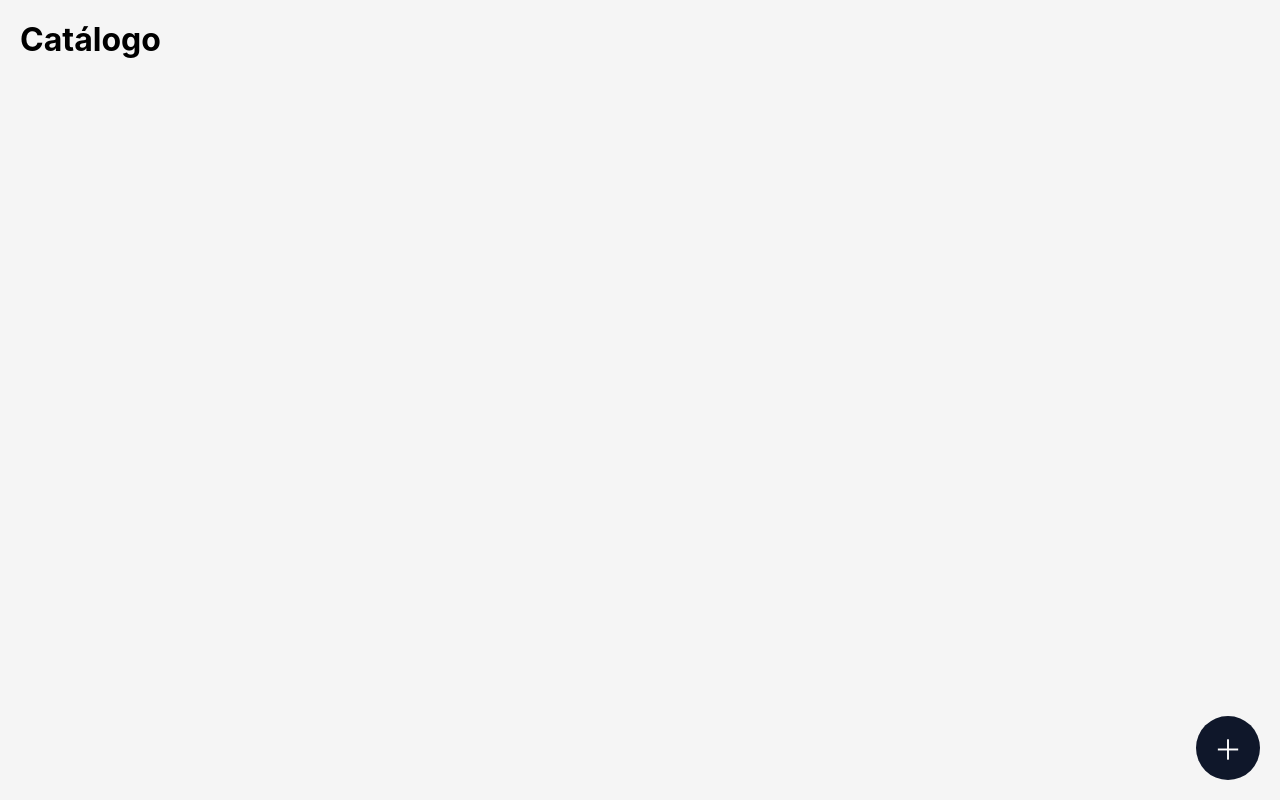
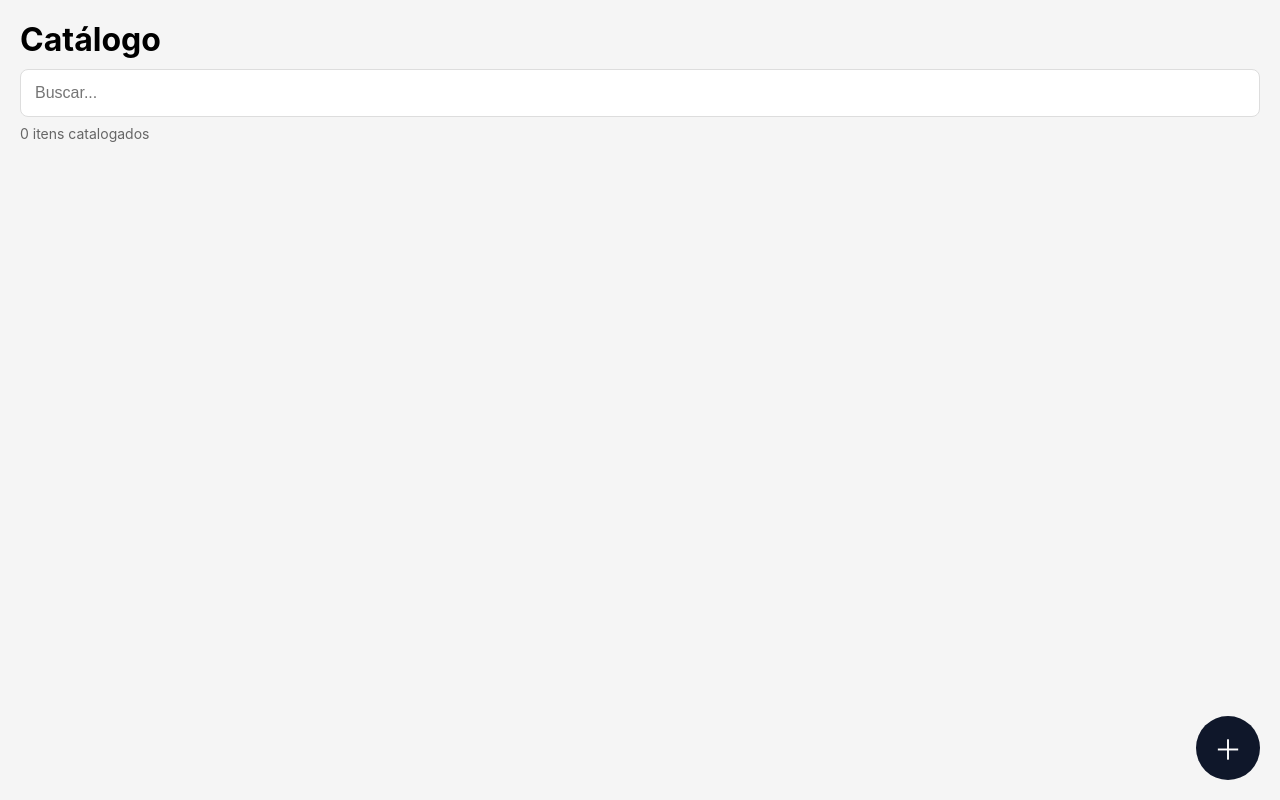
Before and after one commit to Henriquewbg/catalogo-tenis, a plain HTML site: page Index.html in a window 1280 px wide. Drawn offline with Linux system fonts and the light colour scheme.

Commit message:
Adiciona busca e contador

```diff
--- a/Index.html
+++ b/Index.html
@@ -19,9 +19,31 @@ body {
 }
 
 /* HEADER */
+.header {
+    padding: 20px;
+}
+
 h1 {
-    padding: 20px;
-    margin: 0;
+    margin: 0 0 10px 0;
+}
+
+/* BUSCA + CONTADOR */
+.search-container {
+    display: flex;
+    flex-direction: column;
+    gap: 8px;
+}
+
+.search-container input {
+    padding: 14px;
+    font-size: 16px;
+    border-radius: 8px;
+    border: 1px solid #ddd;
+}
+
+.counter {
+    font-size: 14px;
+    color: #666;
 }
 
 /* SEÇÃO */
@@ -84,7 +106,7 @@ h1 {
     border: none;
 }
 
-/* OVERLAY (TELA CHEIA) */
+/* OVERLAY */
 .overlay {
     position: fixed;
     inset: 0;
@@ -126,7 +148,19 @@ h1 {
 
 <body>
 
-<h1>Catálogo</h1>
+<div class="header">
+    <h1>Catálogo</h1>
+
+    <div class="search-container">
+        <input
+            type="text"
+            id="searchInput"
+            placeholder="Buscar..."
+            oninput="render()"
+        >
+        <div class="counter" id="counter"></div>
+    </div>
+</div>
 
 <div id="catalogo"></div>
 
@@ -141,16 +175,13 @@ h1 {
     <input id="modeloInput" placeholder="Modelo (ex: Air Jordan 1)">
     <input id="nomeInput" placeholder="Nome">
 
-    <!-- STATUS PRIMEIRO -->
     <select id="usadoInput">
         <option value="false">NEW</option>
         <option value="true">WORN</option>
     </select>
 
-    <!-- ESCOLHER IMAGEM DEPOIS -->
     <input type="file" accept="image/*" id="fotoInput">
 
-    <!-- PREVIEW -->
     <img id="preview" class="preview" style="display:none">
 
     <button class="btn-salvar" onclick="salvarTenis()">Salvar</button>
@@ -162,11 +193,7 @@ h1 {
 let tenis = JSON.parse(localStorage.getItem("tenis")) || [];
 let imagemBase64 = "";
 
-function salvarLocal() {
-    localStorage.setItem("tenis", JSON.stringify(tenis));
-}
-
-/* ===== PREVIEW IMAGEM ===== */
+/* PREVIEW IMAGEM */
 fotoInput.addEventListener("change", e => {
     const file = e.target.files[0];
     if (!file) return;
@@ -180,14 +207,32 @@ fotoInput.addEventListener("change", e => {
     reader.readAsDataURL(file);
 });
 
+function salvarLocal() {
+    localStorage.setItem("tenis", JSON.stringify(tenis));
+}
+
 function render() {
+    const busca = document.getElementById("searchInput").value.toLowerCase();
+    const catalogo = document.getElementById("catalogo");
+    const counter = document.getElementById("counter");
+
     catalogo.innerHTML = "";
 
     const grupos = {};
+    let totalVisivel = 0;
+
     tenis.forEach(t => {
+        const texto = `${t.modelo} ${t.nome}`.toLowerCase();
+        if (!texto.includes(busca)) return;
+
         if (!grupos[t.modelo]) grupos[t.modelo] = [];
         grupos[t.modelo].push(t);
+        totalVisivel++;
     });
+
+    counter.innerText = totalVisivel === 1
+    ? "1 item catalogado"
+    : `${totalVisivel} itens catalogados`;
 
     for (let modelo in grupos) {
         const secao = document.createElement("div");
@@ -281,7 +326,7 @@ function fechar() {
 
 render();
 
-/* ===== SERVICE WORKER ===== */
+/* SERVICE WORKER */
 if ("serviceWorker" in navigator) {
     navigator.serviceWorker.register("sw.js");
 }
```
